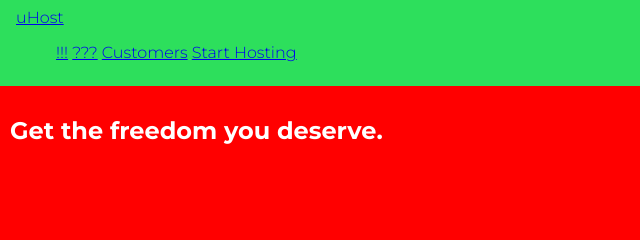
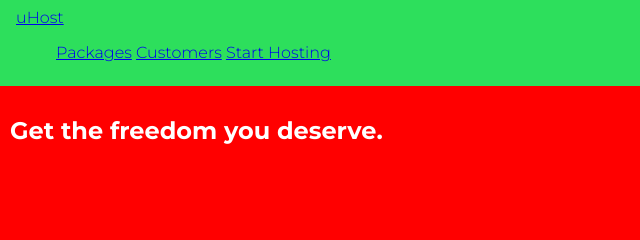
Before and after one commit to boris-chb/learn-css, a website built with Parcel: page index.html in a window 1280 px wide. Shown: the top 240 px of the page, 0-640 px from the left. Built offline with nearby package versions, Linux system fonts and the light colour scheme.

Commit message:
resolved conflict from codesanbox

```diff
--- a/index.html
+++ b/index.html
@@ -15,8 +15,7 @@
       <nav class="main-nav">
         <ul class="main-nav__items">
           <li class="main-nav__item">
-            <a href="packages/index.html">!!!</a>
-            <a href="packages/index.html">???</a>
+            <a href="packages/index.html">Packages</a>
           </li>
           <li class="main-nav__item">
             <a href="customers/index.html">Customers</a>
```
